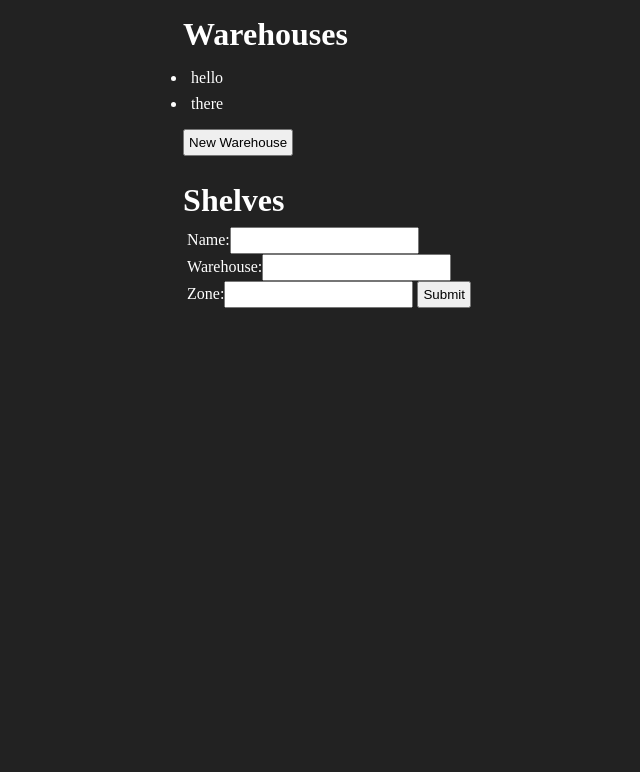
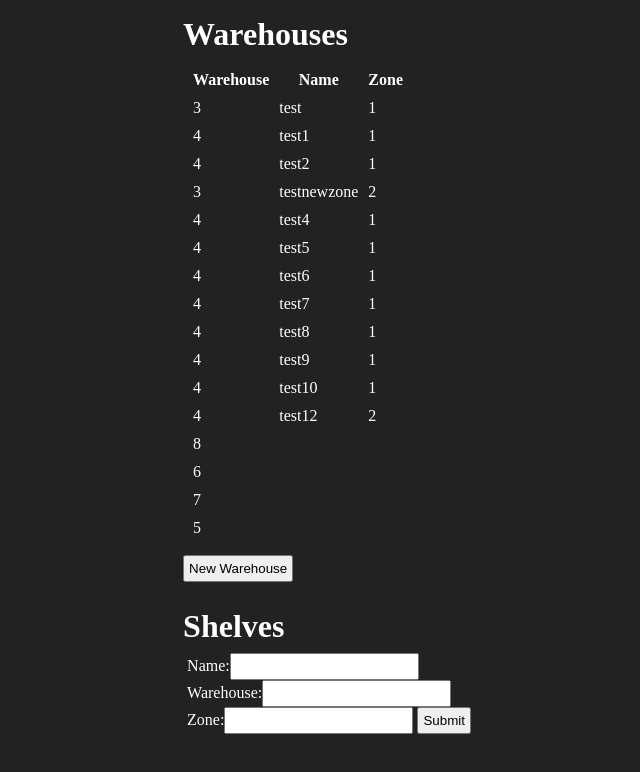
Before and after one commit to SeanHershey/Warehouse, a React (Vite) app in the folder web/: page / in a window 1280 px wide. Shown: the top 772 px of the page, without its empty margins (313-953 px from the left). Built offline with nearby package versions, Linux system fonts and the light colour scheme; no server answers.

Commit message:
cors fix 2

```diff
--- a/web/src/components/GetWarehouses.tsx
+++ b/web/src/components/GetWarehouses.tsx
@@ -1,10 +1,91 @@
-import React from 'react';
 import { useQuery, gql } from '@apollo/client';
-import { BuildTable } from './BuildTable';
 
 const GET_WAREHOUSES = gql`
     {warehouses{results}}
 `;
+
+const test_results = [
+    {
+      "name": "test",
+      "zone": 1,
+      "warehouse": 3
+    },
+    {
+      "name": "test1",
+      "zone": 1,
+      "warehouse": 4
+    },
+    {
+      "name": "test2",
+      "zone": 1,
+      "warehouse": 4
+    },
+    {
+      "name": "testnewzone",
+      "zone": 2,
+      "warehouse": 3
+    },
+    {
+      "name": "test4",
+      "zone": 1,
+      "warehouse": 4
+    },
+    {
+      "name": "test5",
+      "zone": 1,
+      "warehouse": 4
+    },
+    {
+      "name": "test6",
+      "zone": 1,
+      "warehouse": 4
+    },
+    {
+      "name": "test7",
+      "zone": 1,
+      "warehouse": 4
+    },
+    {
+      "name": "test8",
+      "zone": 1,
+      "warehouse": 4
+    },
+    {
+      "name": "test9",
+      "zone": 1,
+      "warehouse": 4
+    },
+    {
+      "name": "test10",
+      "zone": 1,
+      "warehouse": 4
+    },
+    {
+      "name": "test12",
+      "zone": 2,
+      "warehouse": 4
+    },
+    {
+      "name": null,
+      "zone": null,
+      "warehouse": 8
+    },
+    {
+      "name": null,
+      "zone": null,
+      "warehouse": 6
+    },
+    {
+      "name": null,
+      "zone": null,
+      "warehouse": 7
+    },
+    {
+      "name": null,
+      "zone": null,
+      "warehouse": 5
+    }
+]
 
 export function GetWarehouses() {
   const { loading, data } = useQuery(
@@ -17,11 +98,24 @@ export function GetWarehouses() {
       {loading ? (
         <p>Loading ...</p>
       ) : (
-            <ul>
-                {[{name:"hello"},{name:"there"}].map((line:any) => (
-                    <li>{line.name}</li>
-                ))}
-            </ul>
+        <table>
+            <thead>
+            <tr key="legend">
+                <th>Warehouse</th>
+                <th>Name</th>
+                <th>Zone</th>
+            </tr>
+            </thead>
+            <tbody>
+            {test_results.map((item:any, i:any) => (
+                <tr key={i}>
+                    <td>{item.warehouse}</td>
+                    <td>{item.name}</td>
+                    <td>{item.zone}</td>
+                </tr>
+            ))}
+            </tbody>
+        </table>
       )}
     </div>
 
```
Also changed, not shown: 1 other file (tests, documents, lock files or other folders).
